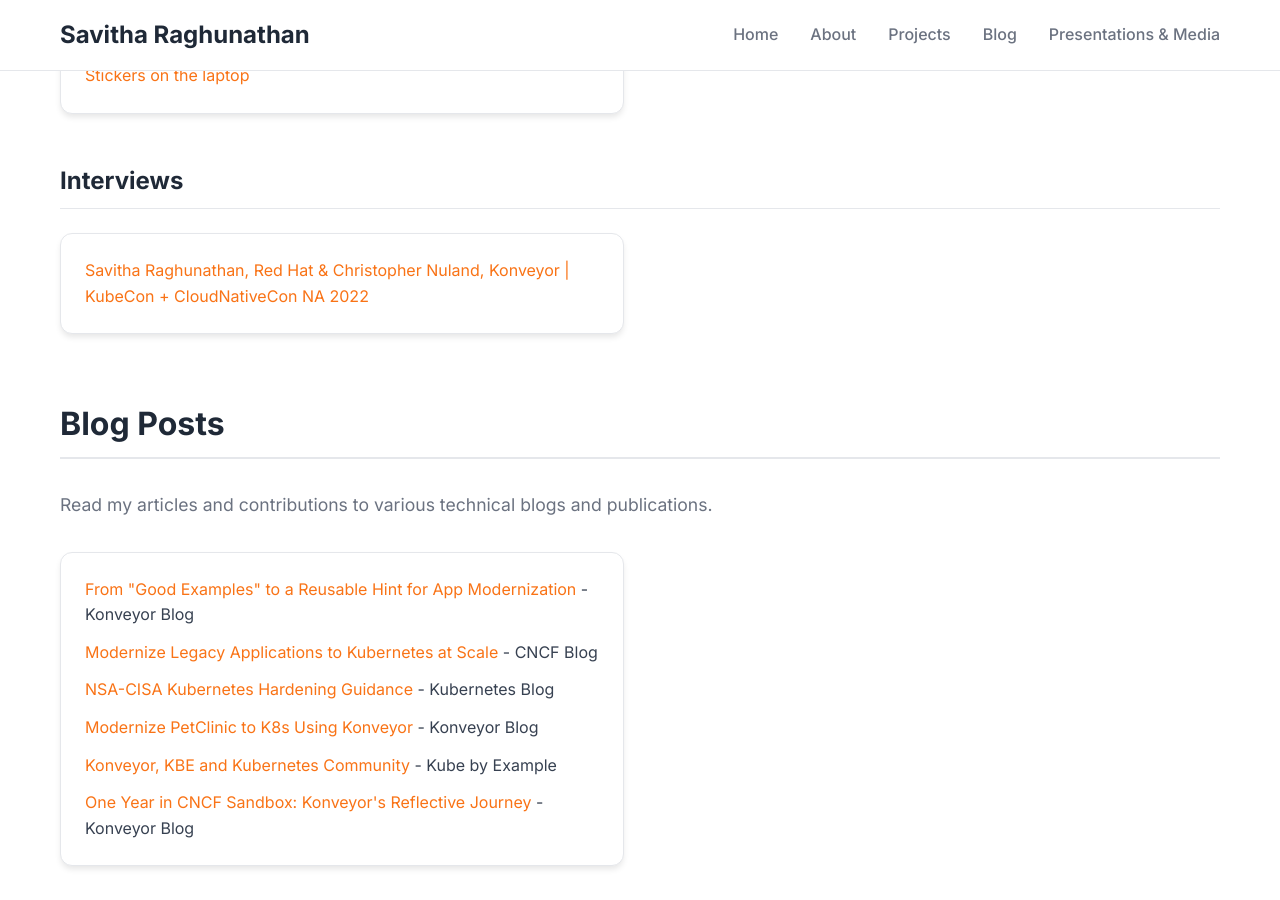
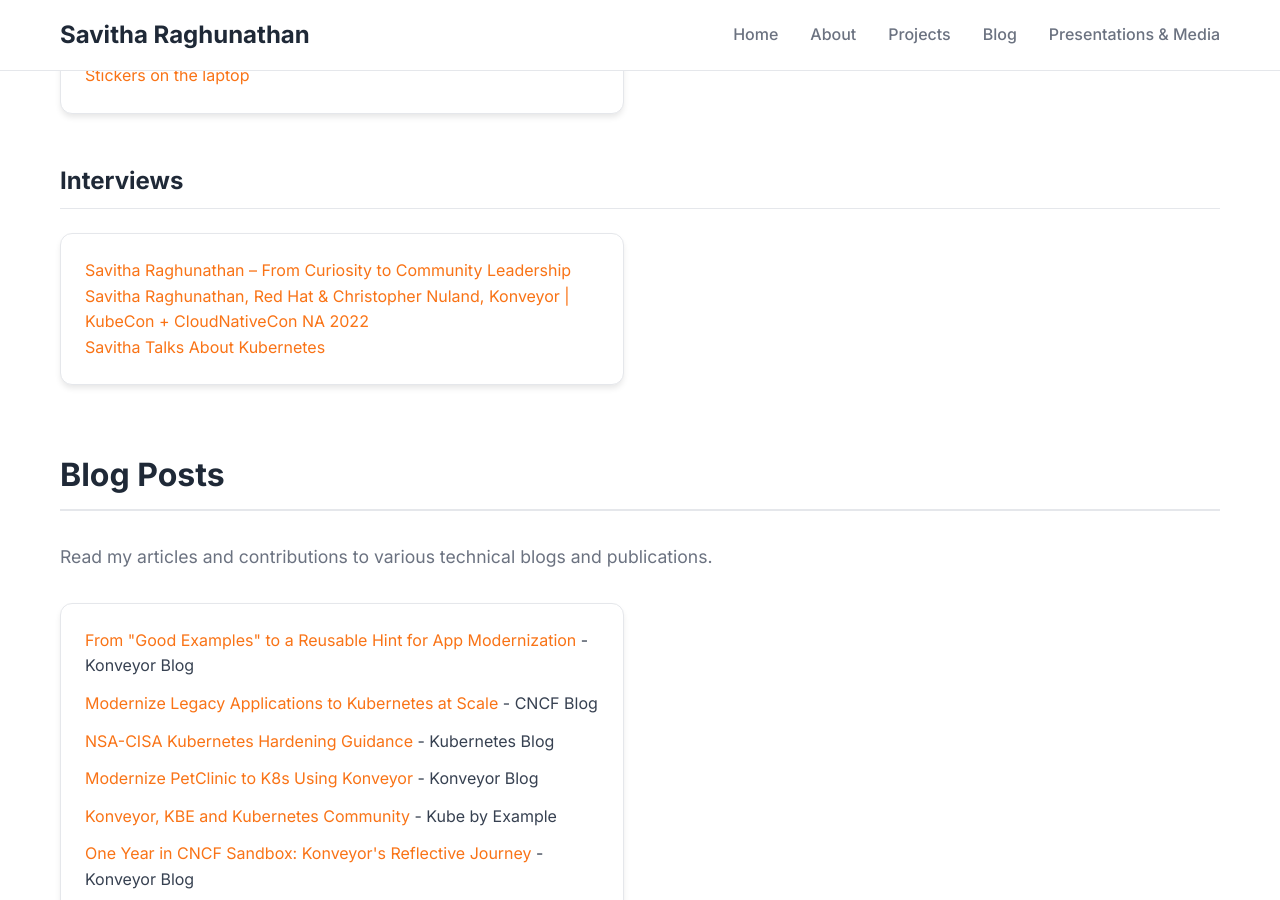
Before and after one commit to savitharaghunathan/savitharaghunathan.github.io, a Jekyll site: the page built from _pages/podcasts.md, in a window 1280 px wide and 900 px high, scrolled down 1914 px. Built offline with Jekyll 4.4.1, drawn with Linux system fonts in a browser that asks for light colours.

Commit message:
updating interviews

```diff
--- a/_pages/podcasts.md
+++ b/_pages/podcasts.md
@@ -150,8 +150,14 @@ permalink: /podcasts/
                 <div class="content-grid">
                     <article class="content-card">
                         <div class="card-content">
+                          <ul class="content-list">
+                                <li><a href="https://www.cncf.io/humans-of-cloud-native/savitha-raghunathan/" target="_blank">Savitha Raghunathan – From Curiosity to Community Leadership</a></li>
+                            </ul>
                             <ul class="content-list">
                                 <li><a href="https://youtu.be/3yRy-eR3rhg" target="_blank">Savitha Raghunathan, Red Hat & Christopher Nuland, Konveyor | KubeCon + CloudNativeCon NA 2022</a></li>
+                            </ul>
+                            <ul class="content-list">
+                                <li><a href="https://blogs.mathworks.com/community/2020/11/02/questions-for-savitha-raghunathan/" target="_blank">Savitha Talks About Kubernetes </a></li>
                             </ul>
                         </div>
                     </article>
```
